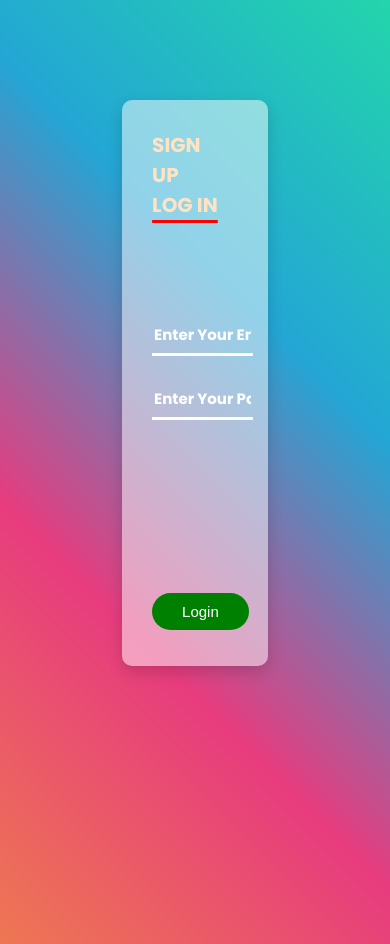
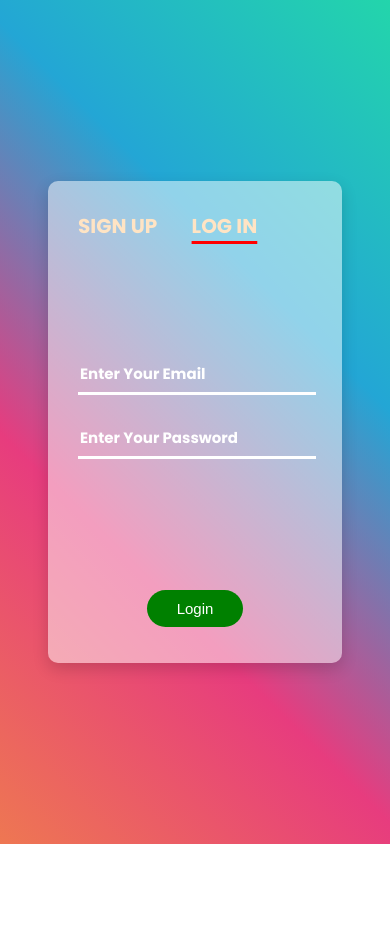
Before and after one commit to wilfried237/FlushTea, a plain HTML site: page login-css/login.html in a window 390 px wide. After the commit the page ends 844 px from the top, so only its background shows below. Drawn offline with Linux system fonts and the light colour scheme.

Commit message:
Successfully made login page responsive

```diff
--- a/login-css/login.css
+++ b/login-css/login.css
@@ -178,3 +178,14 @@ body{
       background-position: 0% 50%;
     }
   }
+@media only screen and (max-width: 767px) {
+    .block-element{
+        height: 50vh;
+        width: 60%;
+    }
+    body{
+      display: flex;
+      justify-content: center;
+      align-items: center;
+    }
+}
--- a/login-css/login.html
+++ b/login-css/login.html
@@ -4,7 +4,7 @@
     <meta charset="UTF-8">
     <meta http-equiv="X-UA-Compatible" content="IE=edge">
     <meta name="viewport" content="width=device-width, initial-scale=1.0">
-    <title>Document</title>
+    <title>Login Page</title>
     <link rel="stylesheet" href="login.css">
     <link rel="preconnect" href="https://fonts.googleapis.com">
     <link rel="preconnect" href="https://fonts.gstatic.com" crossorigin>
```
